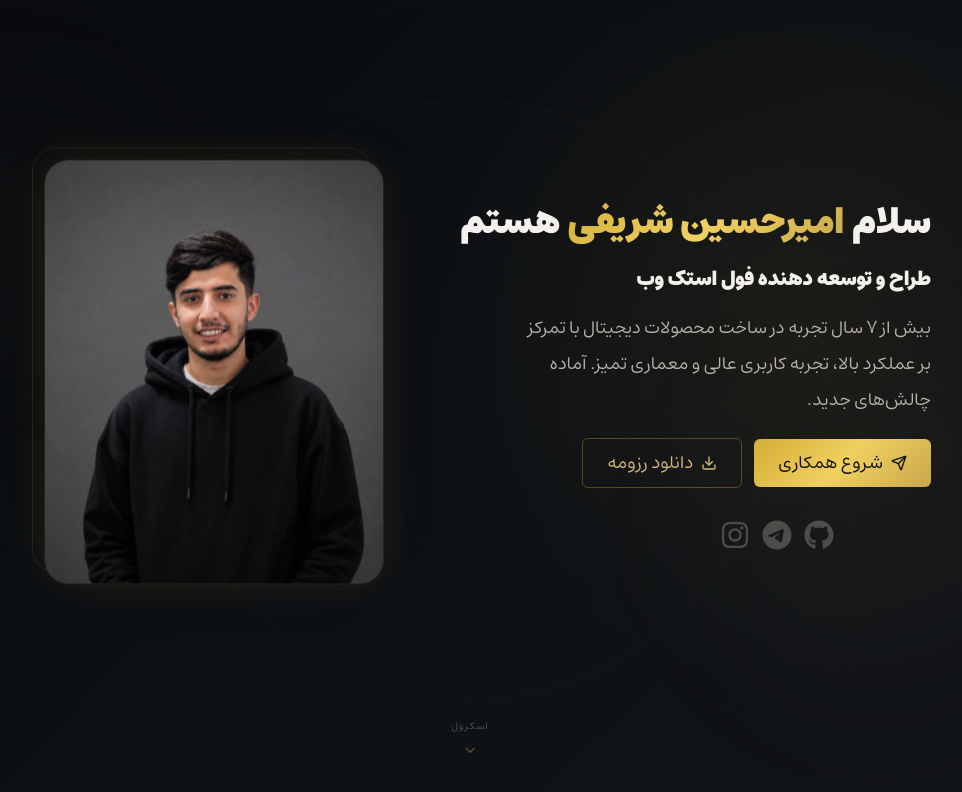
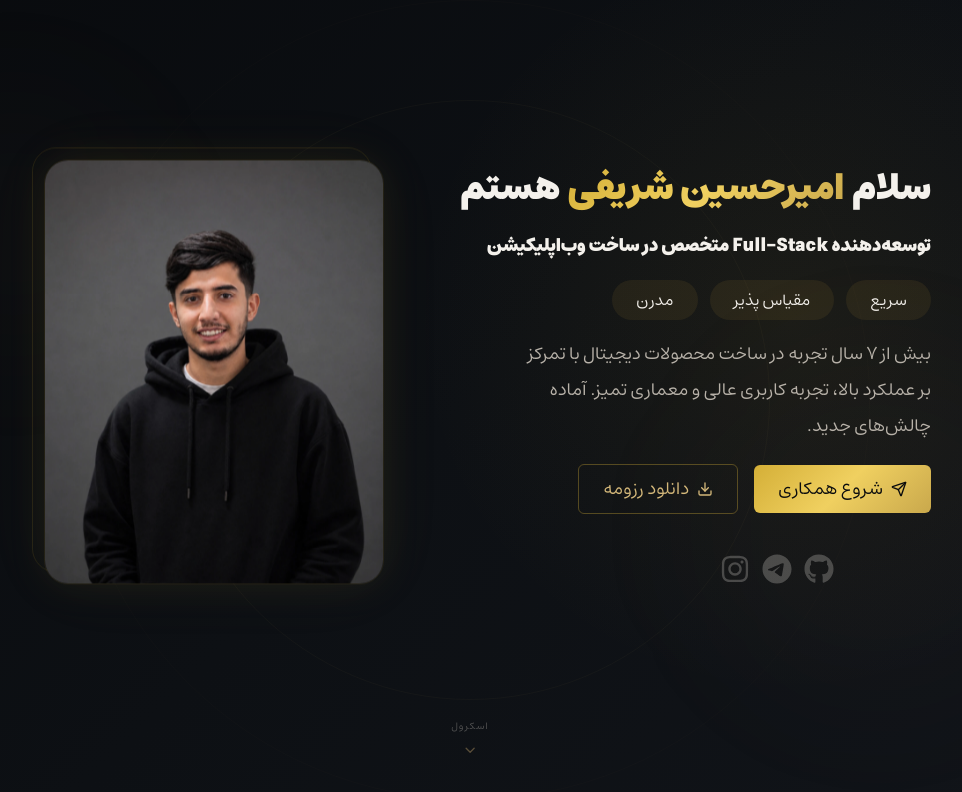
Before and after one commit to ahsharifi/ahsharifidev-site, a React (Vite) app: page / in a window 1280 px wide. Shown: the top 792 px of the page, without its empty margins (170-1132 px from the left). Built offline with nearby package versions, Linux system fonts and the light colour scheme.

Commit message:
hotfix(hero): change titles and add attributes

```diff
--- a/src/App.css
+++ b/src/App.css
@@ -25,6 +25,18 @@
   background-clip: text;
   color: transparent;
   line-height: 1.5;
+}
+
+.hero .right .attributes p {
+  font-size: 1rem;
+  width: fit-content;
+  color: var(--color-yellow-300);
+  cursor: default;
+  transition: all 0.2s ease;
+}
+
+.hero .right .attributes p:hover {
+  box-shadow: 0 0 8px var(--color-gold-700);
 }
 
 .hero .right p {
--- a/src/components/Hero.tsx
+++ b/src/components/Hero.tsx
@@ -18,14 +18,21 @@ function Hero() {
             <h1 className="text-4xl">امیرحسین شریفی</h1>
             <h2 className="text-4xl">هستم</h2>
           </div>
-          <div className="type">
-            <h3 className="text-xl mt-4">طراح و توسعه دهنده فول استک وب</h3>
+          <div className="mb-2">
+            <h3 className="text-lg mt-4">
+              توسعه‌دهنده Full-Stack متخصص در ساخت وب‌اپلیکیشن‌
+            </h3>
+          </div>
+          <div className="attributes w-fit flex flex-row flex-wrap align-center items-center mt-3 gap-3">
+            <p className="bg-gold-500/10 px-6 py-1 rounded-xl">سریع</p>
+            <p className="bg-gold-500/10 px-6 py-1 rounded-xl">مقیاس پذیر</p>
+            <p className="bg-gold-500/10 px-6 py-1 rounded-xl">مدرن</p>
           </div>
           <p className="mb-5 mt-4">
             بیش از ۷ سال تجربه در ساخت محصولات دیجیتال با تمرکز بر عملکرد بالا،
             تجربه کاربری عالی و معماری تمیز. آماده چالش‌های جدید.
           </p>
-          <div className="buttons flex flex-row items-center justify-start gap-3">
+          <div className="buttons flex flex-row items-center justify-start gap-4">
             <button className="btn-primary py-2.5 px-6 rounded-sm text-lg flex items-center gap-2 cursor-pointer">
               <Send size={16} />
               شروع همکاری
@@ -35,7 +42,7 @@ function Hero() {
               دانلود رزومه
             </button>
           </div>
-          <div className="socials mt-8 flex flex-row items-center justify-center gap-3 w-3/5 opacity-80">
+          <div className="socials mt-10 flex flex-row items-center justify-center gap-3 w-3/5 opacity-80">
             {/* github */}
             <a href="">
               <FaGithub size={30} />
```
